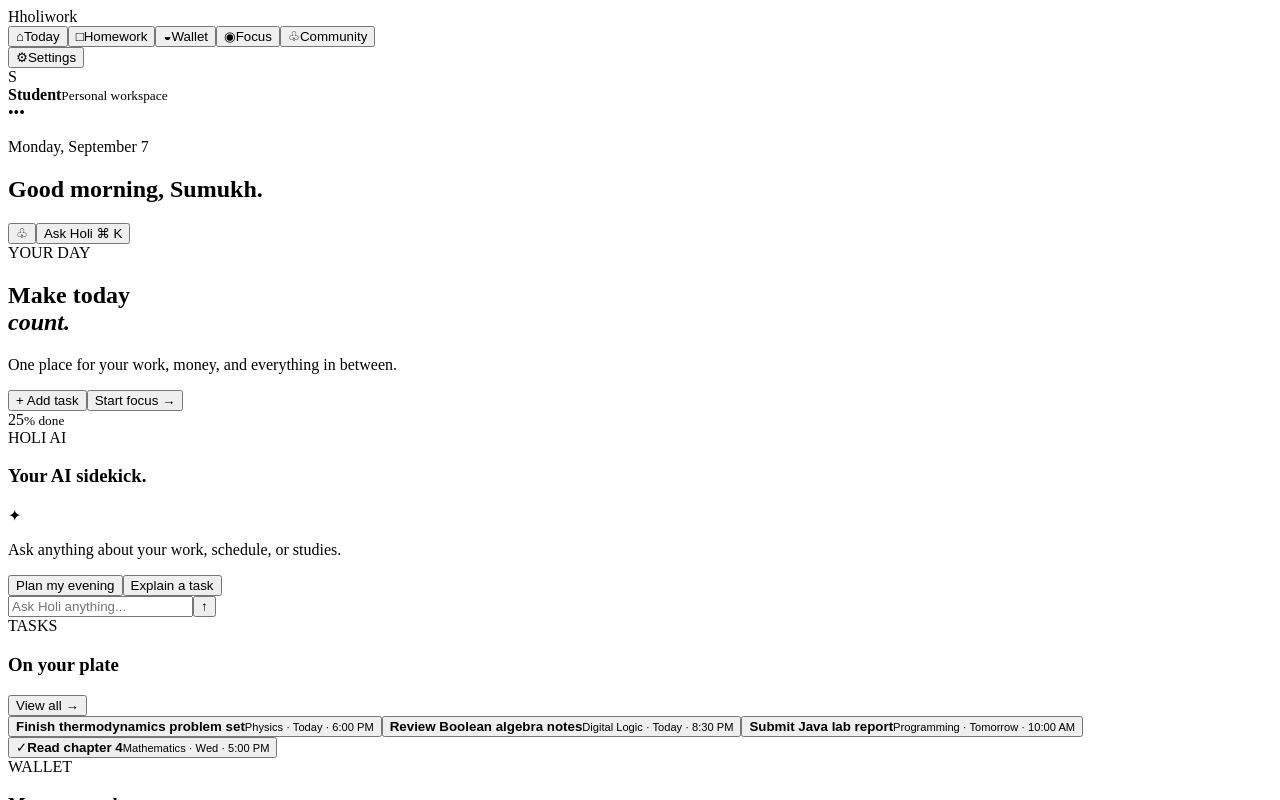
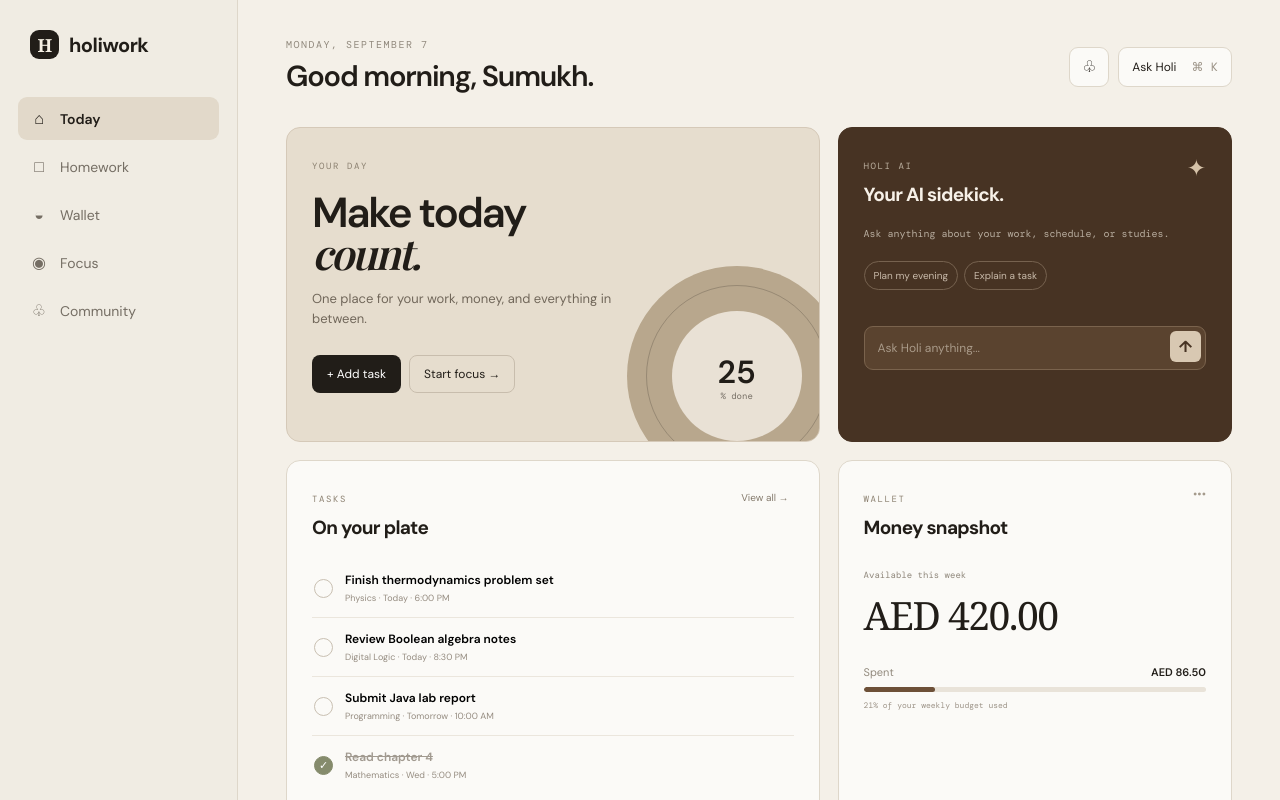
Before and after one commit to Sumukhramakrishnamarry-0602/holiwork.app, a Next.js app: page / in a window 1280 px wide. Shown: the top 800 px of the page. Built offline with nearby package versions, Linux system fonts and the light colour scheme; a web font is replaced by a local one.

Commit message:
Add Holiwork app shell metadata and global styles

```diff
--- /dev/null
+++ b/app/layout.tsx
@@ -0,0 +1,11 @@
+import type { Metadata } from 'next';
+import './globals.css';
+
+export const metadata: Metadata = {
+  title: 'holiwork — your whole life, organized',
+  description: 'A calm workspace for your work, studies, money, and life.',
+};
+
+export default function RootLayout({ children }: Readonly<{ children: React.ReactNode }>) {
+  return <html lang="en"><body>{children}</body></html>;
+}
```
